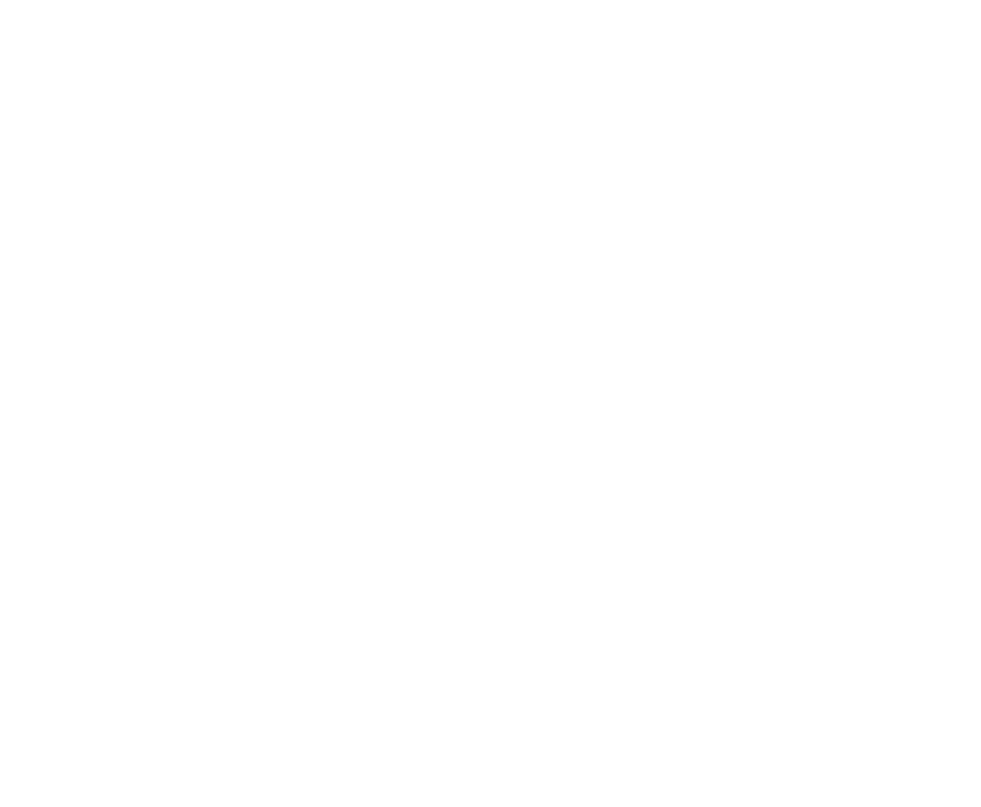
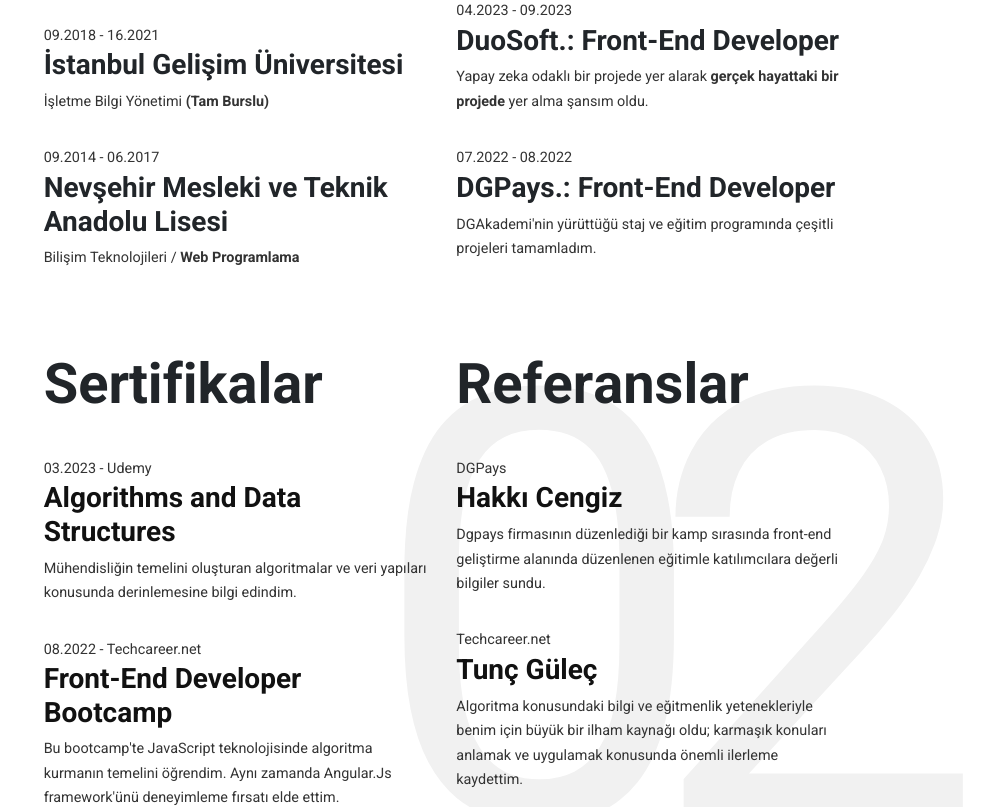
Before and after one commit to beyzanur-seyhan/portfolio-one-page, an Angular app in the folder angular/: page / in a window 1280 px wide. Shown: the part 980-1787 px from the top of the page, without its empty margins (299-1280 px from the left). Before the commit the page ends 955 px from the top, so only its background shows below. Built offline with nearby package versions, Linux system fonts and the light colour scheme.

Commit message:
create about component

```diff
--- a/angular/src/app/main/about/about.component.html
+++ b/angular/src/app/main/about/about.component.html
@@ -1 +1,59 @@
-<p>about works!</p>
+<section id="about" class="my-md-5 py-md-5 bg-text my-xs-0" data-text="02">
+    <div class="row d-flex flex-wrap" data-aos="fade-up">
+      <div class="col-lg-6 pb-5">
+        <span class="text-muted text-uppercase">ÖZGEÇMİŞ</span>
+        <h2 class="display-4 txt-fx slide-up">Eğitimler</h2>
+        <div class="data-info" data-aos="fade-up" data-aos-delay="100">
+          <span class="meta-date">09.2018 - 16.2021</span>
+          <h3 class="info-title">İstanbul Gelişim Üniversitesi</h3>
+          <p>İşletme Bilgi Yönetimi <strong>(Tam Burslu)</strong></p>
+        </div>
+        <div class="data-info py-3" data-aos="fade-up">
+          <span class="meta-date">09.2014 - 06.2017</span>
+          <h3 class="info-title">Nevşehir Mesleki ve Teknik <br /> Anadolu Lisesi</h3>
+          <p>Bilişim Teknolojileri / <strong>Web Programlama</strong></p>
+        </div>
+      </div>
+      <div class="col-lg-6 pb-5">
+        <h2 class="display-4 txt-fx slide-up">Deneyimler</h2>
+        <div class="data-info" data-aos="fade-up" data-aos-delay="300">
+          <span class="meta-date">04.2023 -  09.2023</span>
+          <h3 class="info-title">DuoSoft.: Front-End Developer</h3>
+          <p>Yapay zeka odaklı bir projede yer alarak <strong>gerçek hayattaki bir projede</strong> yer alma şansım oldu.</p>
+        </div>
+        <div class="data-info py-3" data-aos="fade-up" data-aos-delay="200">
+          <span class="meta-date">07.2022 - 08.2022</span>
+          <h3 class="info-title">DGPays.: Front-End Developer</h3>
+          <p>DGAkademi'nin yürüttüğü staj ve eğitim programında çeşitli projeleri tamamladım.</p>
+        </div>
+      </div>
+    </div>
+    <div class="row d-flex flex-wrap" data-aos="fade-up">
+      <div class="col-lg-6 pb-5">
+        <h2 class="display-4 txt-fx slide-up">Sertifikalar</h2>
+        <div class="data-info py-3" data-aos="fade-up">
+          <span class="meta-date">03.2023 - Udemy</span>
+          <h3 class="info-title"><a href="http://ude.my/UC-118c8bf9-ec99-423e-ab8a-0527f1d4b4e3/" target="_blank">Algorithms and Data Structures</a></h3>
+          <p>Mühendisliğin temelini oluşturan algoritmalar ve veri yapıları <br /> konusunda derinlemesine bilgi edindim.</p>
+        </div>
+        <div class="data-info" data-aos="fade-up" data-aos-delay="100">
+          <span class="meta-date">08.2022 - Techcareer.net</span>
+          <h3 class="info-title"><a href="https://certificates.techcareer.net/tr/verify/46721254671666?ref" target="_blank">Front-End Developer Bootcamp</a></h3>
+          <p>Bu bootcamp'te JavaScript teknolojisinde algoritma kurmanın temelini öğrendim. Aynı zamanda Angular.Js framework'ünü deneyimleme fırsatı elde ettim.</p>
+        </div>
+      </div>
+      <div class="col-lg-6 pb-5">
+        <h2 class="display-4 txt-fx slide-up">Referanslar</h2>
+        <div class="data-info py-3" data-aos="fade-up" data-aos-delay="200">
+          <span>DGPays</span>
+          <h3 class="info-title"><a href="https://www.linkedin.com/in/hkkcngz?miniProfileUrn=urn%3Ali%3Afs_miniProfile%3AACoAABDCt4IB0zBr-ArYmChoY_kPq6mE5aAOUNY&lipi=urn%3Ali%3Apage%3Ad_flagship3_search_srp_all%3BDYrz3BaQQFOD5Al1HXDXyw%3D%3D" target="_blank">Hakkı Cengiz</a></h3>
+          <p>Dgpays firmasının düzenlediği bir kamp sırasında front-end geliştirme alanında düzenlenen eğitimle katılımcılara değerli bilgiler sundu.</p>
+        </div>
+        <div class="data-info" data-aos="fade-up" data-aos-delay="300">
+          <span>Techcareer.net</span>
+          <h3 class="info-title"><a href="https://www.linkedin.com/in/tuncg?miniProfileUrn=urn%3Ali%3Afs_miniProfile%3AACoAAB8C06kBKBoIwvtl90J3ZfKhQchBKB6zsss&lipi=urn%3Ali%3Apage%3Ad_flagship3_search_srp_all%3Bbl3DY4JYSYGMVWbPN0V8yg%3D%3D">Tunç Güleç</a></h3>
+          <p>Algoritma konusundaki bilgi ve eğitmenlik yetenekleriyle benim için büyük bir ilham kaynağı oldu; karmaşık konuları anlamak ve uygulamak konusunda önemli ilerleme kaydettim.</p>
+        </div>
+      </div>
+    </div>
+  </section>
```
